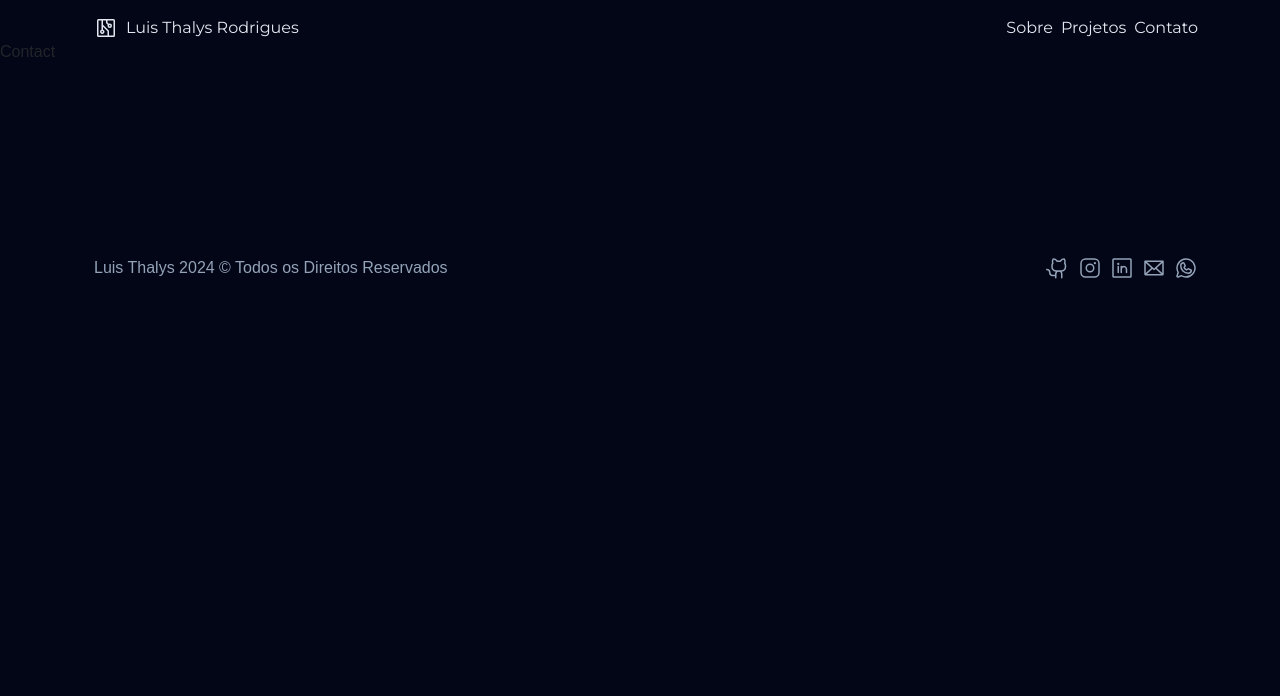
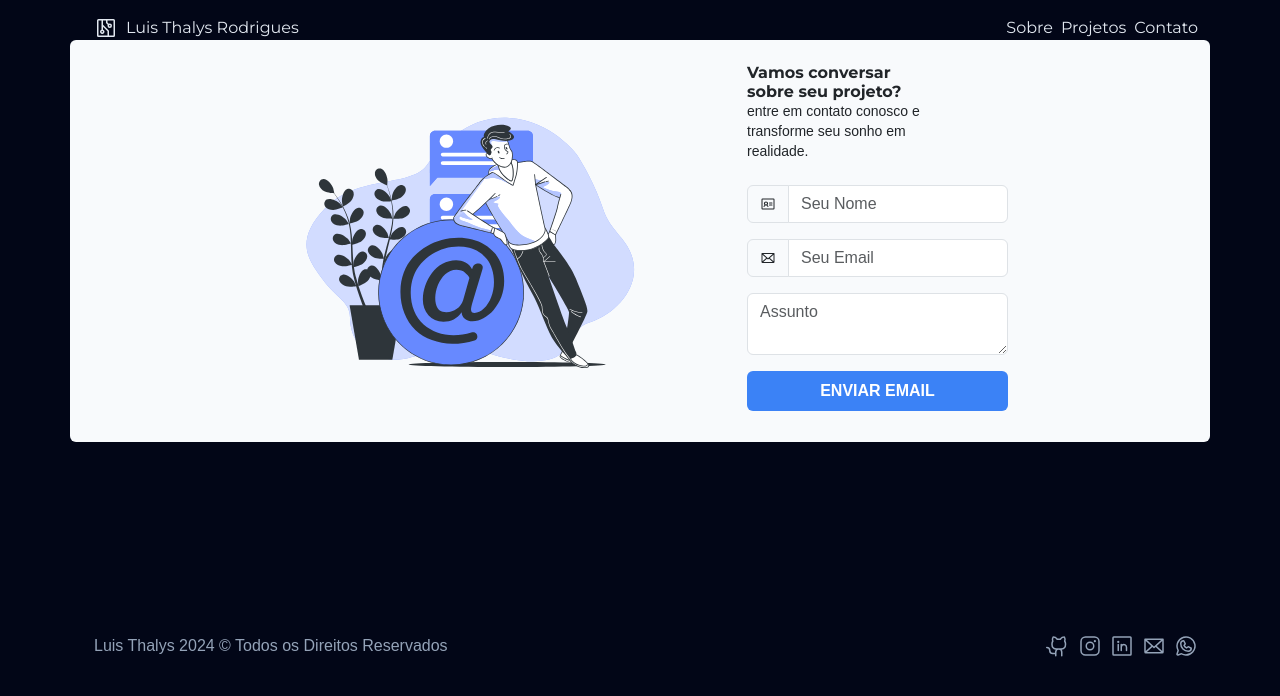
Before and after one commit to thalys93/portifolio-luis, a React (Vite) app: page /contact in a window 1280 px wide. Shown: the top 696 px of the page. Built offline with nearby package versions, Linux system fonts and the light colour scheme; some icons are missing; a web font is replaced by a local one.

Commit message:
done email form

```diff
--- a/src/pages/contact/index.tsx
+++ b/src/pages/contact/index.tsx
@@ -1,8 +1,114 @@
-import React from 'react'
+import { CheckCircle, Envelope, IdentificationCard } from '@phosphor-icons/react'
+import { useContext, useState } from 'react'
+import { Col, Container, Form, InputGroup, Row, Spinner } from 'react-bootstrap'
+import { WindowSizeContext } from '../../utils/context/Responsive'
+import { Formik } from 'formik'
+import emailJS from '@emailjs/browser'
+
+
+interface formProps {
+  name: string
+  email: string
+  message: string
+}
 
 function Contact() {
+  const winSize = useContext(WindowSizeContext)
+  const actualYear = new Date().getFullYear()
+  const [isLoading, setIsLoading] = useState(false)
+  const [isSuccess, setIsSuccess] = useState(false)
+
+  const initialValues: formProps = {
+    name: '',
+    email: '',
+    message: ''
+  }
+
+  const handleSendEmail = (values: formProps) => {
+    setIsLoading(true)
+
+
+    const mappedValues = {
+      'from_name': values.name,
+      'from_email': values.email,
+      'message': values.message
+    }
+
+    emailJS.send('service_cnjxc0i', 'template_vq5rzgv', mappedValues, 'HswrHwcyyMGpwmoR4')
+      .then((res) => {
+        if (res.status === 200) {
+          setIsSuccess(true)
+          setIsLoading(false)
+        }
+      })
+      .catch((err) => {
+        console.error(err)
+        setIsLoading(false)
+      })
+
+    setTimeout(() => {
+      setIsSuccess(false)
+      setIsLoading(false)
+    }, 3000)
+  }
+
   return (
-    <div>Contact</div>
+    <Container>
+      <Row className='bg-slate-50 lg:mt-5 mb-3 lg:mb-0 rounded flex justify-center items-center lg:ml-[5rem] lg:mr-[5rem] pb-2'>
+        <Col xs={winSize > 768 ? 5 : 10}>
+          <img src='/svg/contact-art.svg' alt='Contact Art' />
+        </Col>
+
+        <Col xs={winSize > 768 ? 3 : 10}>
+          <section className='flex flex-col'>
+            <h1 className='font-bold font-monts'> Vamos conversar <br /> sobre seu projeto?</h1>
+            <h3 className='text-sm'>entre em contato conosco e <br /> transforme seu sonho em <br /> realidade.</h3>
+            <Formik initialValues={initialValues} onSubmit={(values) => handleSendEmail(values)}>
+              {({ values, handleChange, handleSubmit }) => (
+                <Form className='flex flex-col gap-3 mt-4'>
+                  <InputGroup >
+                    <InputGroup.Text className='bg-slate-50'>
+                      <IdentificationCard />
+                    </InputGroup.Text>
+                    <Form.Control type='text' placeholder='Seu Nome' name="name" value={values.name} onChange={handleChange} />
+                  </InputGroup>
+
+                  <InputGroup>
+                    <InputGroup.Text className='bg-slate-50'>
+                      <Envelope />
+                    </InputGroup.Text>
+                    <Form.Control type='email' placeholder='Seu Email' name="email" value={values.email} onChange={handleChange} />
+                  </InputGroup>
+                  <Form.Control as='textarea' placeholder='Assunto' name="message" value={values.message} onChange={handleChange} />
+                  {isLoading ? (
+                    <button className='bg-slate-400 text-white font-bold uppercase py-2 px-4 rounded cursor-not-allowed gap-3 flex flex-row items-center justify-center'>
+                      <Spinner animation='border' size='sm' />
+                      Enviando...
+                    </button>
+                  ) : (
+                    <button
+                      onClick={(event) => {
+                        event.preventDefault();
+                        handleSubmit();
+                      }}
+                      type='button'
+                      className={isSuccess ? 'bg-emerald-500 transition-all hover:bg-green-400 text-white uppercase font-bold py-2 px-4 rounded flex flex-row items-center justify-center gap-2' : 'bg-blue-500 transition-all hover:bg-sky-400 text-white font-bold uppercase py-2 px-4 rounded flex flex-row items-center justify-center gap-2'}>
+                      {isSuccess && <CheckCircle weight='fill' />}
+                      {isSuccess ? 'Enviado!' : 'Enviar Email'}
+                    </button>
+                  )}
+                </Form>
+              )}
+            </Formik>
+          </section>
+        </Col>
+      </Row>
+      {winSize < 768 && (
+        <div className='flex flex-row justify-center mb-3'>
+          <span className='text-slate-400 select-none'>Luis Thalys {actualYear} &copy; Todos os Direitos Reservados </span>
+        </div>
+      )}
+    </Container>
   )
 }
 
--- a/src/pages/projects/index.tsx
+++ b/src/pages/projects/index.tsx
@@ -1,12 +1,17 @@
-import { Card, Col, Container, Row } from 'react-bootstrap'
-import { CompaniesThatIWorked, CompaniesThatIWorkedInterface, projects } from '../../utils/api/Consts'
+import { Col, Container, Row } from 'react-bootstrap'
+
+import Timeline from '@mui/lab/Timeline';
+import TimelineItem from '@mui/lab/TimelineItem';
+import TimelineSeparator from '@mui/lab/TimelineSeparator';
+import TimelineConnector from '@mui/lab/TimelineConnector';
+import TimelineContent from '@mui/lab/TimelineContent';
+import TimelineDot from '@mui/lab/TimelineDot';
+
+import { CompaniesThatIWorked, projects } from '../../utils/api/Consts'
 import ProjectCard from '../../components/projectCard'
 
 function Projects() {
-
-  function limitedTimeline(array: CompaniesThatIWorkedInterface[], start: number, end: number) {
-    return array.slice(start, end)
-  }
+  const colorList = [ 'yellow', 'purple', 'orange', 'pink', 'cyan', 'teal', 'lime', 'lightBlue']
 
   return (
     <Container fluid>
@@ -44,11 +49,29 @@ function Projects() {
           </span>
         </section>
 
-        <section className='flex flex-col justify-center items-center pl-[5rem]'>
-
+        <section className='flex flex-col select-none'>
+          <Timeline position='alternate'>
+            {CompaniesThatIWorked.map((company, index) => {
+              const randomColor = colorList[Math.floor(Math.random() * colorList.length)]
+              return (
+                <TimelineItem key={index} >
+                  <TimelineSeparator>
+                    <TimelineDot style={{ padding: 7, backgroundColor: randomColor }} />
+                    <TimelineConnector />
+                  </TimelineSeparator>
+                  <TimelineContent>
+                    <h2 className='text-slate-200 font-monts font-bold'>{company.name}</h2>
+                    <span className='text-slate-300 font-monts font-medium'>{company.position}</span>
+                    <p className='text-slate-400 font-monts font-light'>{company.startDate} a {company.endDate}</p>
+                    <p className='text-slate-500 font-monts font-light normal-case'>{company.description}</p>
+                  </TimelineContent>
+                </TimelineItem>
+              )
+            })}
+          </Timeline>
         </section>
       </Row>
-    </Container>
+    </Container >
   )
 }
 
```
Also changed, not shown: package.json (+4 -4 lines), 1 other file (tests, documents, lock files or other folders).
